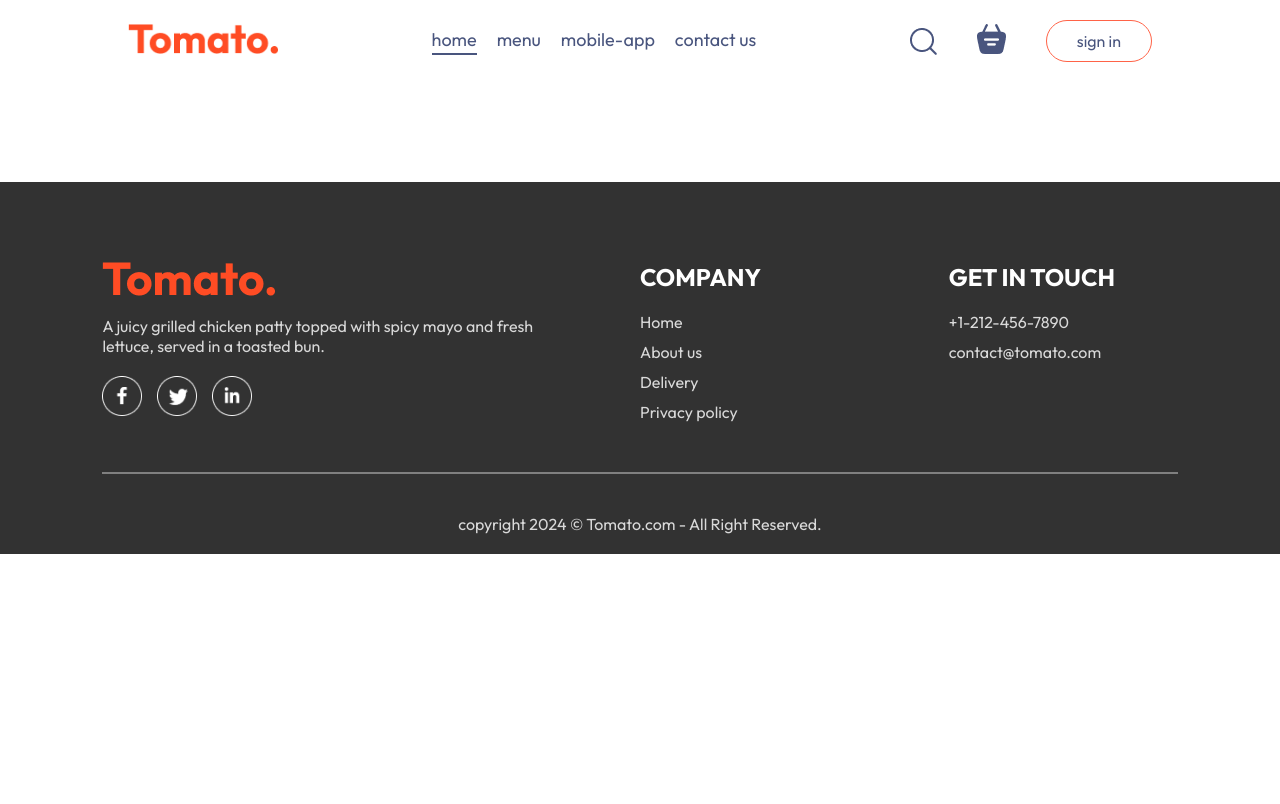
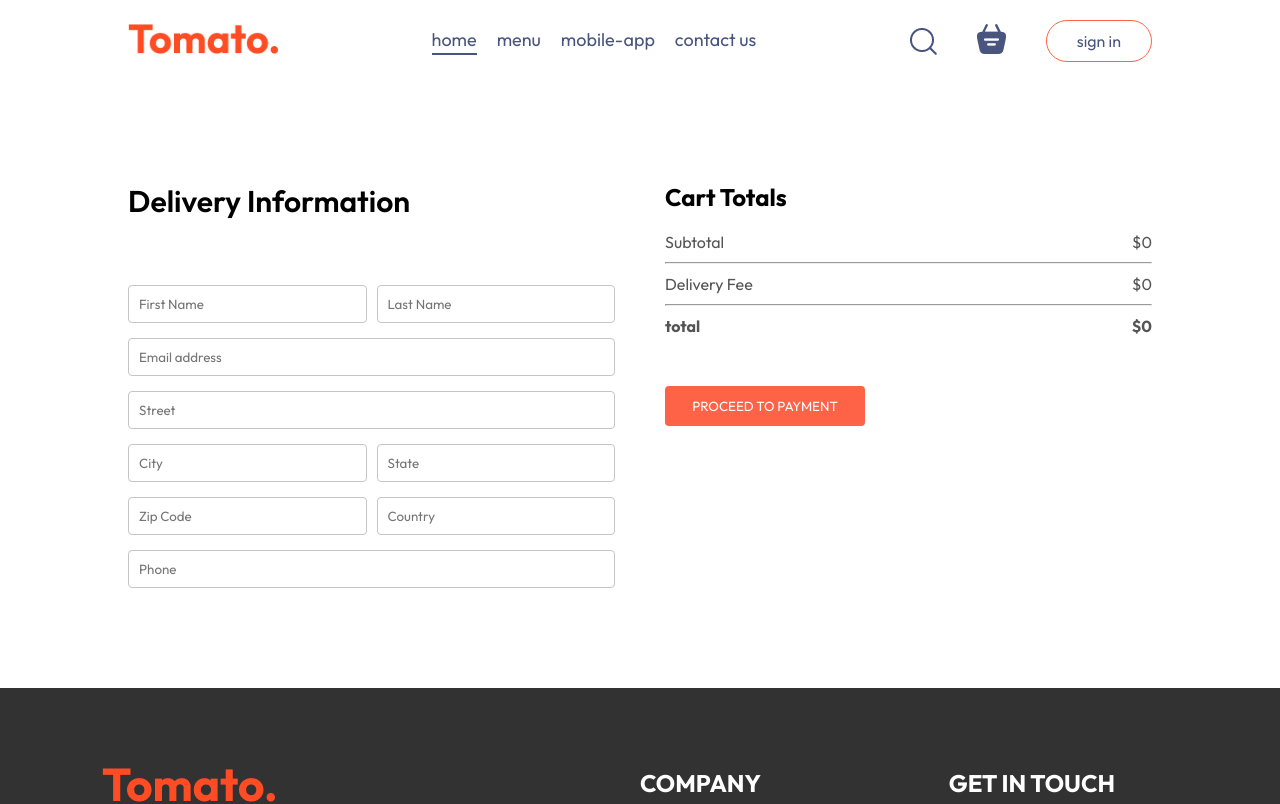
Before and after one commit to Pavarpragnesh/food_frontend, a React (Create React App) app: page /order in a window 1280 px wide. Shown: the top 804 px of the page. Built offline with nearby package versions, Linux system fonts and the light colour scheme.

Commit message:
Create Place Order Page

```diff
--- a/src/pages/Cart/Cart.js
+++ b/src/pages/Cart/Cart.js
@@ -1,8 +1,11 @@
 import React, { useContext } from "react";
 import "./Cart.css";
 import { StoreContext } from "../../context/StoreContext";
+import { useNavigate } from "react-router-dom";
 const Cart = () => {
   const { cartItems, food_list, removeFromCart, getTotalCartAmount } = useContext(StoreContext);
+
+  const navigate = useNavigate();
   return (
     <div className="cart">
       <div className="cart-items">
@@ -47,15 +50,15 @@
             <hr/>
             <div className="cart-total-details">
               <p>Delivery Fee</p>
-              <p>${2}</p>
+              <p>${getTotalCartAmount()===0?0:2}</p>
             </div>
             <hr/>
             <div className="cart-total-details">
               <b>total</b>
-              <b>${getTotalCartAmount()+2}</b>
+              <b>${getTotalCartAmount()===0?0:getTotalCartAmount()+2}</b>
             </div>
           </div>
-          <button>PROCEED TO CHECKOUT</button>
+          <button onClick={()=>navigate('/order')}>PROCEED TO CHECKOUT</button>
         </div>
         <div className="cart-promocode">
             <p>If you have a promo code, Enter it here</p>
--- a/src/pages/PlaceOrder/PlaceOrder.css
+++ b/src/pages/PlaceOrder/PlaceOrder.css
@@ -0,0 +1,41 @@
+.place-order{
+  display: flex;
+  align-items: start;
+  justify-content: space-between;
+  gap: 50px;
+  margin-top: 100px;
+}
+
+.place-order-left{
+  width: 100%;
+  max-width: max(30%,500px);
+}
+
+.place-order-left .title{
+  font-size: 30px;
+  font-weight: 600;
+  margin-bottom: 50px;
+}
+
+.place-order-left input{
+  margin-top: 15px;
+  width: 100%;
+  padding: 10px;
+  border:1px solid #c5c5c5;
+  border-radius: 4px;
+  outline-color: tomato;
+}
+
+.place-order-left .multi-fields{
+  display: flex;
+  gap: 10px;
+}
+
+.place-order-right{
+  width: 100%;
+  max-width: max(40%,500px);
+}
+
+.place-order .cart-total button{
+  margin-top: 30px;
+}
--- a/src/pages/PlaceOrder/PlaceOrder.js
+++ b/src/pages/PlaceOrder/PlaceOrder.js
@@ -1,10 +1,52 @@
-import React from 'react'
+import React, { useContext } from 'react'
 import './PlaceOrder.css'
+import { StoreContext } from '../../context/StoreContext'
 const PlaceOrder = () => {
+const {getTotalCartAmount} = useContext(StoreContext);
+
   return (
-    <div>
-
-    </div>
+    <form className='place-order'>
+      <div className='place-order-left'>
+          <p className='title'>Delivery Information</p>
+          <div className='multi-fields'>
+            <input type='text' placeholder='First Name' />
+            <input type='text' placeholder='Last Name' />
+          </div>
+          <input type='text' placeholder='Email address'/>
+          <input type='text' placeholder='Street'/>
+          <div className='multi-fields'>
+            <input type='text' placeholder='City' />
+            <input type='text' placeholder='State' />
+          </div>
+          <div className='multi-fields'>
+            <input type='text' placeholder='Zip Code' />
+            <input type='text' placeholder='Country' />
+          </div>
+          <input type='text' placeholder='Phone'/>
+      </div>
+      <div className='place-order-right'>
+      <div className="cart-total">
+          <h2>Cart Totals</h2>
+          <div>
+          <div className="cart-total-details">
+              <p>Subtotal</p>
+              <p>${getTotalCartAmount()}</p>
+            </div>
+            <hr/>
+            <div className="cart-total-details">
+              <p>Delivery Fee</p>
+              <p>${getTotalCartAmount()===0?0:2}</p>
+            </div>
+            <hr/>
+            <div className="cart-total-details">
+              <b>total</b>
+              <b>${getTotalCartAmount()===0?0:getTotalCartAmount()+2}</b>
+            </div>
+          </div>
+          <button>PROCEED TO PAYMENT</button>
+        </div>
+      </div>
+    </form>
   )
 }
 
```
